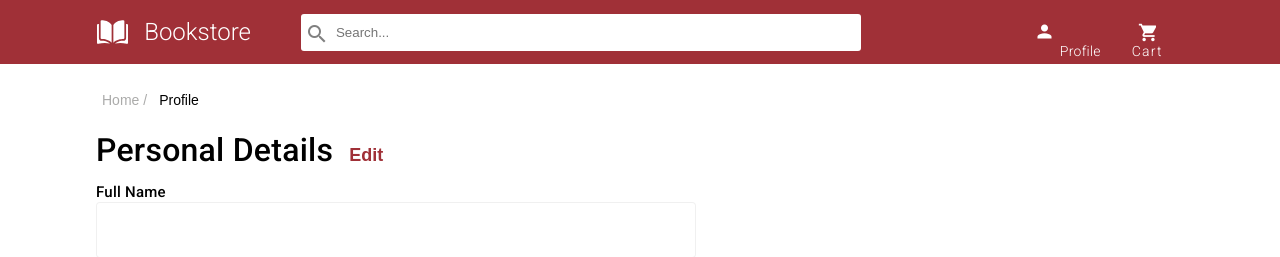
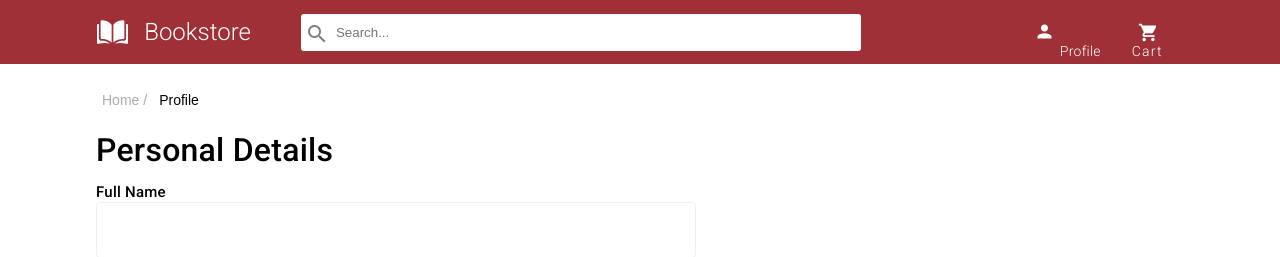
Before and after one commit to ssh4rma/Bookstore-Application, an Angular app: page /profile in a window 1280 px wide. Shown: the top 257 px of the page. Built offline with nearby package versions, Linux system fonts and the light colour scheme; no server answers.

Commit message:
[Shubham] Refactor

```diff
--- a/src/app/components/profile/profile.component.css
+++ b/src/app/components/profile/profile.component.css
@@ -185,7 +185,6 @@ label {
   .personal-details {
     margin-left: 20px;
     width: 340px;
-    border: solid 2px red;
   }
 
   .user-info-form {
@@ -236,3 +235,7 @@ label {
     visibility: hidden;
   }
 }
+
+#edit-btn-for-personal-detail {
+  visibility: hidden;
+}
--- a/src/app/components/profile/profile.component.html
+++ b/src/app/components/profile/profile.component.html
@@ -6,7 +6,7 @@
 
   <div class="personal-details">
     <span class="personal-details-heading" id="label">Personal Details</span>
-    <button id="edit-btn">Edit</button>
+    <button id="edit-btn-for-personal-detail">Edit</button>
 
     <div class="user-info-form">
       <label for="name">Full Name</label>
```
